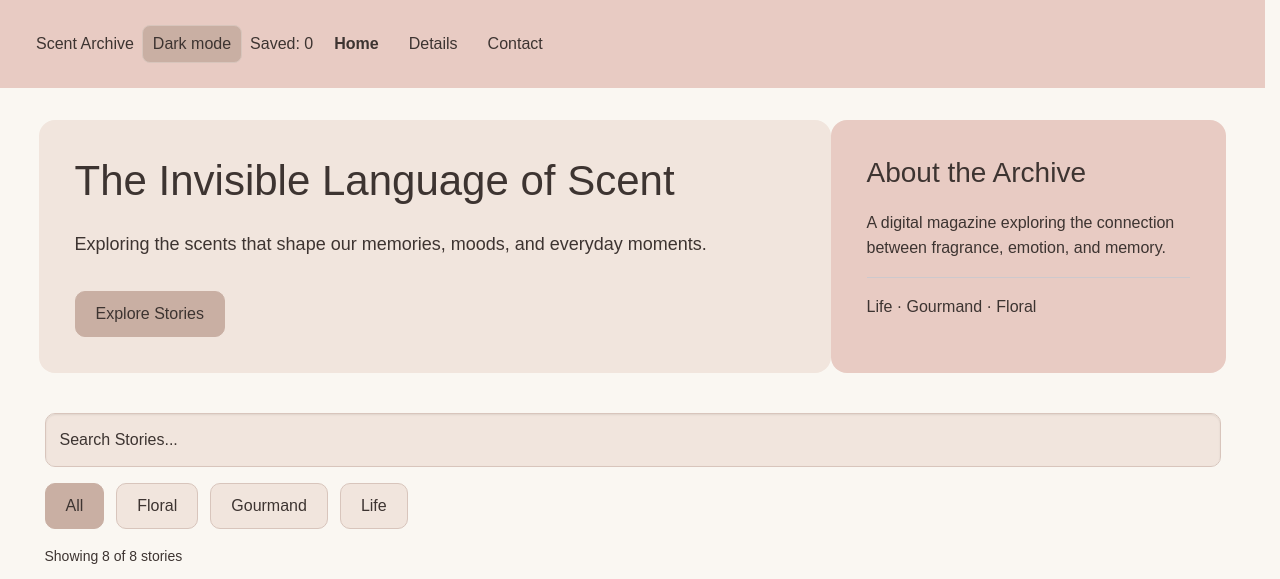
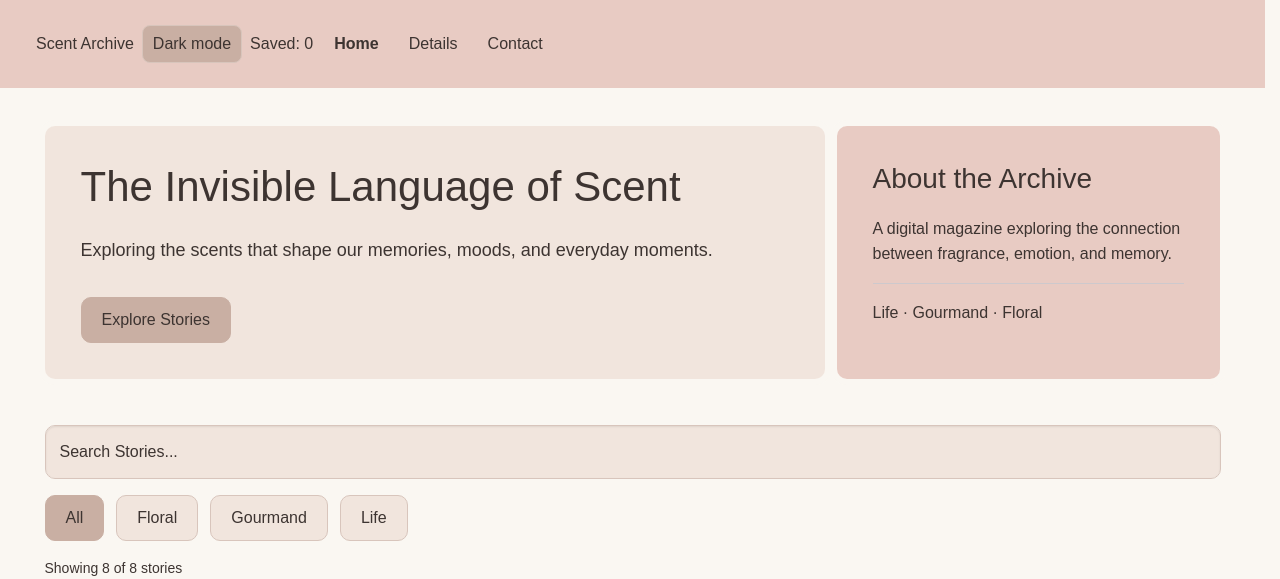
Before and after one commit to Yixuan1224/project2, a plain HTML site: page index.html in a window 1280 px wide. Shown: the top 579 px of the page. Drawn offline with Linux system fonts and the light colour scheme.

Commit message:
Adjust hero section spacing

```diff
--- a/css/style.css
+++ b/css/style.css
@@ -131,7 +131,7 @@ img {
 }
 
 
-/* Home Hero */
+/* Hero */
 
 .hero-banner,
 .hero-sidebar {
@@ -141,10 +141,12 @@ img {
 
 .hero-banner {
     background-color: var(--cream);
+    border: 6px solid var(--bg);
 }
 
 .hero-sidebar {
     background-color: var(--pink);
+    border: 6px solid var(--bg);
 }
 
 .hero-banner h1 {
```
